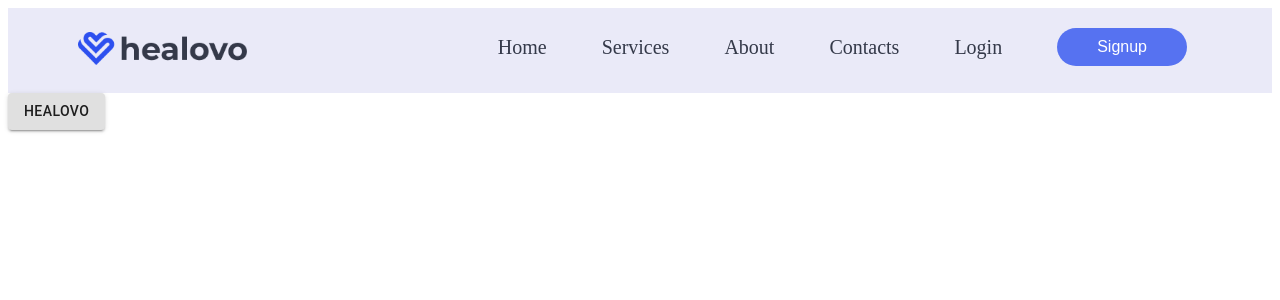
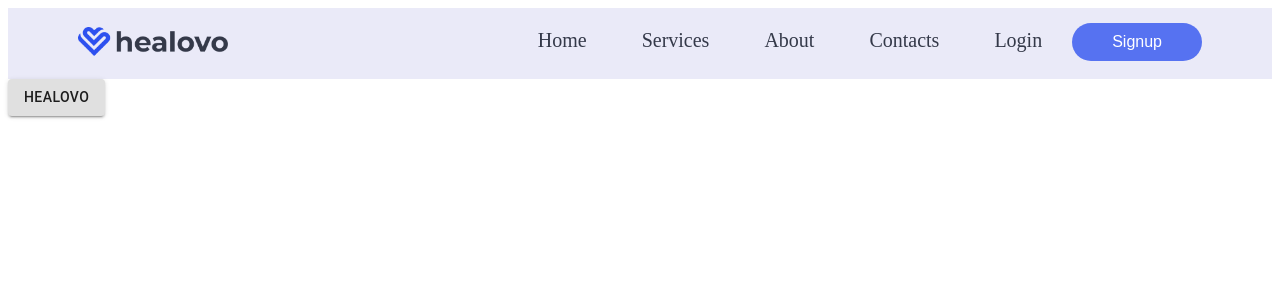
Before and after one commit to afifym/healovo, a React (Create React App) app: page / in a window 1280 px wide. Shown: the top 300 px of the page. Built offline with nearby package versions, Linux system fonts and the light colour scheme.

Commit message:
Update Navbar

```diff
--- a/src/components/Navbar/Navbar.jsx
+++ b/src/components/Navbar/Navbar.jsx
@@ -1,40 +1,50 @@
 import React, { useState } from "react";
-import styled from "styled-components";
+import styled from "styled-components/macro";
+import DehazeIcon from "@material-ui/icons/Dehaze";
 
 const Navbar = () => {
   const [open, setOpen] = useState(false);
+
   return (
-    <Nav>
-      <div style={{ width: "15%" }}>
+    <Wrapper>
+      <div style={{ width: "150px" }}>
         <img
           src="assets/Navbar/logo.png"
           alt="Healovo Logo"
           style={{ width: "100%" }}
+          // used in our library
         />
       </div>
 
       <Icon onClick={() => setOpen(!open)}>
-        <span></span>
-        <span></span>
-        <span></span>
+        <DehazeIcon />
       </Icon>
 
       <Links open={open}>
+        <LinkWrapper>
           <Link>Home</Link>
           <Link>Services</Link>
           <Link>About</Link>
           <Link>Contacts</Link>
           <Link>Login</Link>
-        <Link>
+        </LinkWrapper>
         <Button>Signup</Button>
-        </Link>
       </Links>
-    </Nav>
+    </Wrapper>
   );
 };
+const LinkWrapper = styled.div`
+  display: flex;
+  align-items: center;
+  justify-content: space-between;
 
-const Nav = styled.div`
-  padding: 0 70px;
+  @media (max-width: 1100px) {
+    flex-direction: column;
+  }
+`;
+
+const Wrapper = styled.div`
+  padding: 0 4.375rem;
   color: #000000;
   background-color: #eaeaf8;
   display: flex;
@@ -45,22 +55,22 @@ const Nav = styled.div`
 
 const Links = styled.div`
   display: flex;
-  justify-content: space-between;
-  align-items: center;
+  align-items: baseline;
   position: relative;
 
-  @media (max-width: 768px) {
+  @media (max-width: 1100px) {
     flex-direction: column;
     width: 100%;
+    align-items: center;
     display: ${({ open }) => (open ? "flex" : "none")};
   }
 `;
 
 const Link = styled.a`
-  padding: 20px 15px;
-  margin-left: 25px;
+  padding: 1.25rem 0.938rem;
+  margin-left: 1.563rem;
   font-weight: 500;
-  font-size: 20px;
+  font-size: 1.25rem;
   color: #343949;
   cursor: pointer;
   transition: all 0.3s ease-in;
@@ -73,8 +83,8 @@ const Link = styled.a`
     content: "";
     display: block;
     width: 0;
-    border-bottom: 2px solid #2d50ef;
-    margin-top: 5px;
+    border-bottom: 0.125rem solid #2d50ef;
+    margin-top: 0.313rem;
     transition: all 0.4s ease-in-out;
   }
 
@@ -90,23 +100,19 @@ const Button = styled.button`
   color: white;
   font-weight: 500;
   font-size: 1rem;
+  margin-left: 0.938rem;
   border: 0;
+  outline: none;
+  cursor: pointer;
+  margin: 0.938rem 0 0.938rem 0.938rem;
 `;
 
 const Icon = styled.div`
   display: none;
-  flex-direction: column;
   cursor: pointer;
-  padding: 25px 0;
+  padding: 1.563rem 0;
 
-  span {
-    width: 30px;
-    height: 2px;
-    background-color: #2d50ef;
-    margin-bottom: 7px;
-  }
-
-  @media (max-width: 768px) {
+  @media (max-width: 1100px) {
     display: flex;
   }
 `;
```
Lines whose indentation alone changed are shown as unchanged.
